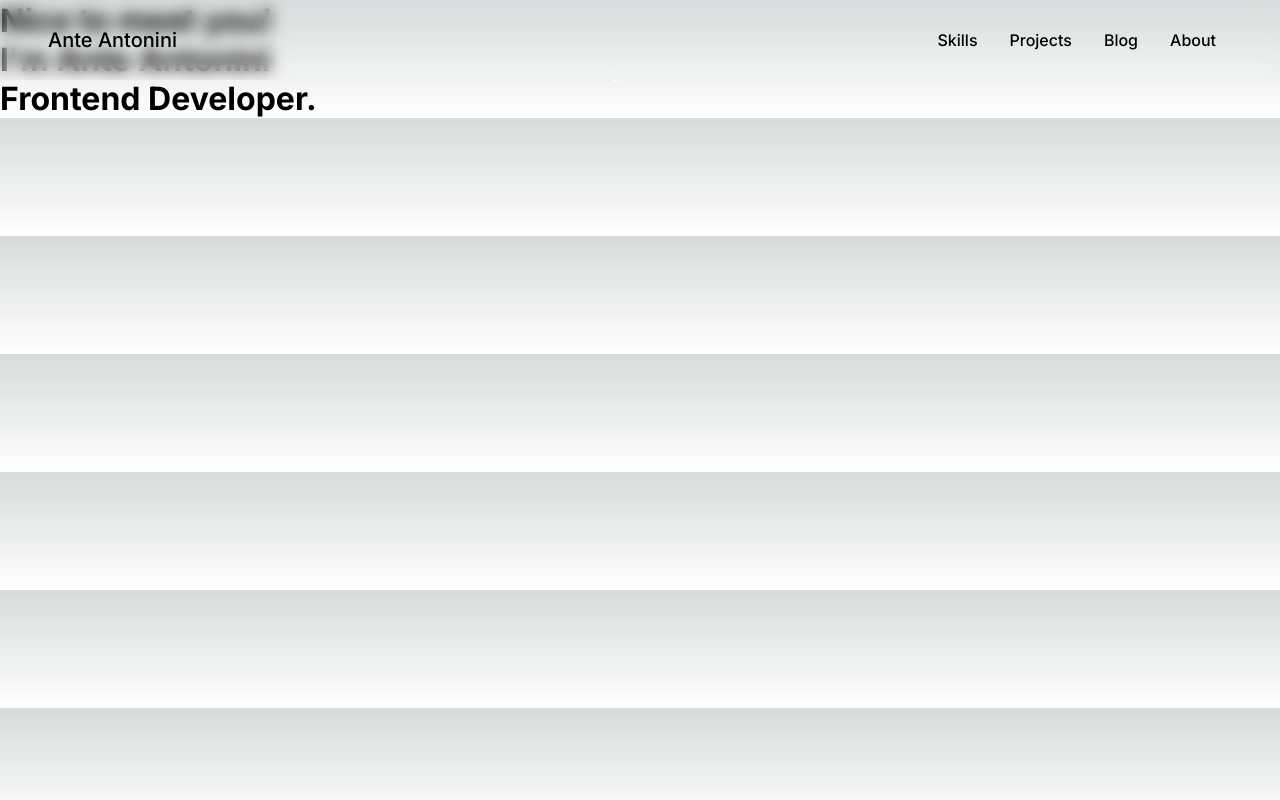
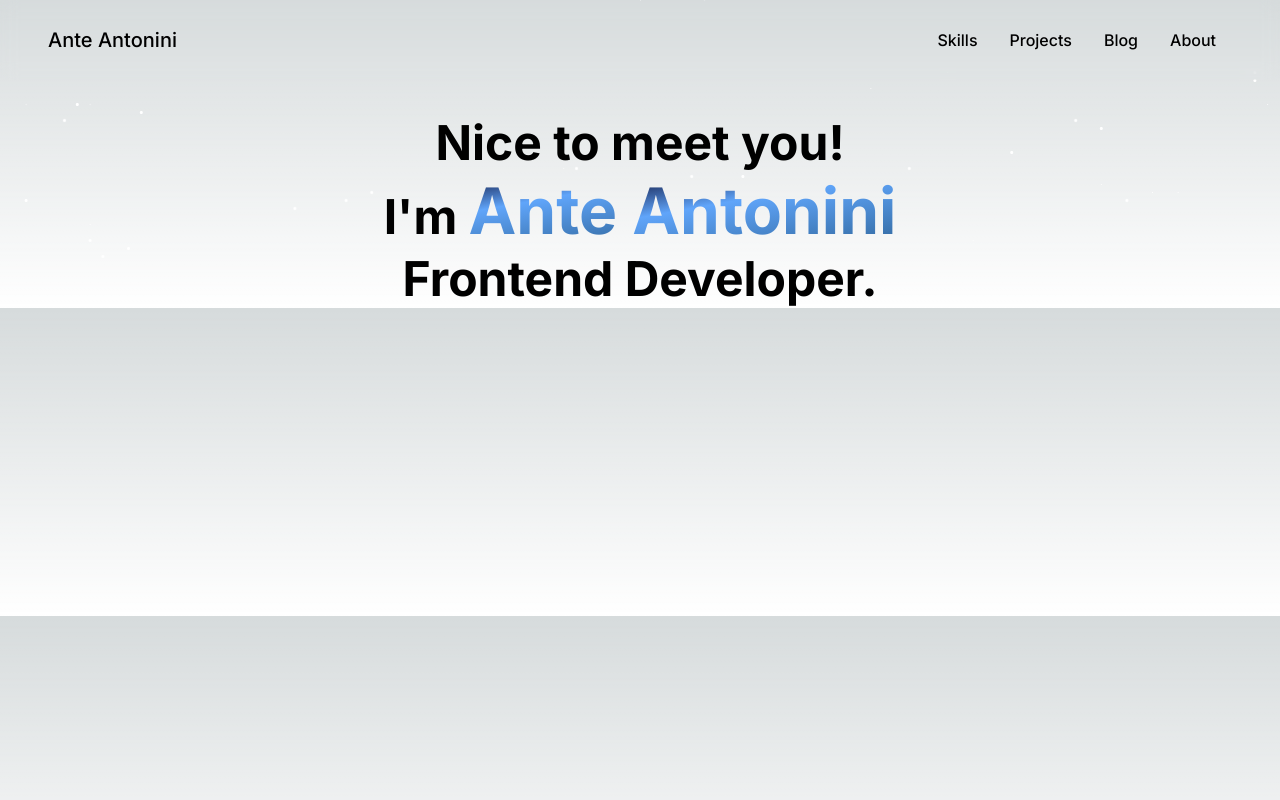
Before and after one commit to AnteAntonini/Portfolio, a Next.js app: page / in a window 1280 px wide. Built offline with nearby package versions, Linux system fonts and the light colour scheme.

Commit message:
change class names

```diff
--- a/src/app/page.module.css
+++ b/src/app/page.module.css
@@ -1,46 +1,28 @@
-.main {
+.home {
   display: flex;
   flex-direction: column;
   align-items: center;
-  min-height: 200vh;
-  padding: 6rem 4rem;
+  max-height: 100vh;
 }
 
-.stars {
-  height: 1px;
-  width: 1px;
-  background-color: #fff;
-  border-radius: 50%;
-  box-shadow: 24vw 9vh 1px 0px #fff, 12vw -24vh 0px 1px #fff,
-    -45vw -22vh 0px 0px #fff, -37vw -40vh 0px 1px #fff, 29vw 19vh 0px 1px #fff,
-    4vw -8vh 0px 1px #fff, -5vw 21vh 1px 1px #fff, -27vw 26vh 1px 1px #fff,
-    -47vw -3vh 1px 1px #fff, -28vw -30vh 0px 1px #fff, -43vw -27vh 0px 1px #fff,
-    4vw 22vh 1px 1px #fff, 36vw 23vh 0px 0px #fff, -21vw 24vh 1px 1px #fff,
-    -16vw 2vh 1px 0px #fff, -16vw -6vh 0px 0px #fff, 5vw 26vh 0px 0px #fff,
-    -34vw 41vh 0px 0px #fff, 1vw 42vh 1px 1px #fff, 11vw -13vh 1px 1px #fff,
-    48vw -8vh 1px 0px #fff, 22vw -15vh 0px 0px #fff, 45vw 49vh 0px 0px #fff,
-    43vw -27vh 1px 1px #fff, 20vw -2vh 0px 0px #fff, 8vw 22vh 0px 1px #fff,
-    39vw 48vh 1px 1px #fff, -21vw -11vh 0px 1px #fff, -40vw 45vh 0px 1px #fff,
-    11vw -30vh 1px 0px #fff, 26vw 30vh 1px 0px #fff, 45vw -29vh 0px 1px #fff,
-    -2vw 18vh 0px 0px #fff, -29vw -45vh 1px 0px #fff, -7vw -27vh 1px 1px #fff,
-    42vw 24vh 0px 0px #fff, 45vw -48vh 1px 0px #fff, -36vw -18vh 0px 0px #fff,
-    -44vw 13vh 0px 1px #fff, 36vw 16vh 0px 1px #fff, 40vw 24vh 0px 0px #fff,
-    18vw 11vh 0px 0px #fff, -15vw -23vh 1px 0px #fff, -24vw 48vh 0px 1px #fff,
-    27vw -45vh 1px 0px #fff, -2vw -24vh 0px 1px #fff, -15vw -28vh 0px 0px #fff,
-    -43vw 13vh 1px 0px #fff, 7vw 27vh 1px 0px #fff, 47vw 5vh 0px 0px #fff,
-    -45vw 15vh 1px 1px #fff, -5vw -28vh 0px 1px #fff, 38vw 25vh 1px 1px #fff,
-    -39vw -1vh 1px 0px #fff, 5vw 0vh 1px 0px #fff, 49vw 13vh 0px 0px #fff,
-    48vw 10vh 0px 1px #fff, 19vw -28vh 0px 0px #fff, 4vw 7vh 0px 0px #fff,
-    21vw 21vh 1px 1px #fff, -15vw -15vh 0px 1px #fff, -6vw -42vh 1px 0px #fff,
-    -15vw 48vh 1px 1px #fff, -23vw 25vh 1px 1px #fff, -48vw 25vh 0px 1px #fff,
-    -31vw -19vh 0px 1px #fff, 4vw 37vh 1px 1px #fff, -43vw 28vh 0px 0px #fff,
-    3vw -25vh 0px 1px #fff, -39vw 14vh 0px 1px #fff, -40vw 31vh 0px 1px #fff,
-    35vw -36vh 1px 1px #fff, 16vw 49vh 0px 0px #fff, 6vw 39vh 0px 0px #fff,
-    3vw -35vh 0px 1px #fff, -44vw -2vh 1px 0px #fff, -6vw 21vh 1px 0px #fff,
-    48vw 9vh 1px 1px #fff, -43vw 30vh 1px 1px #fff, 29vw -12vh 1px 1px #fff,
-    -48vw 13vh 1px 0px #fff, -42vw 32vh 1px 1px #fff, 34vw 15vh 1px 1px #fff,
-    29vw -37vh 1px 1px #fff, 28vw 2vh 0px 0px #fff;
-  animation: zoom 10s alternate infinite;
+.introText {
+  margin-top: 7rem;
+  font-size: 3rem;
+  text-align: center;
+  animation: fadeIn 3s ease-in alternate;
+}
+
+.introName {
+  font-size: 4rem;
+  background: linear-gradient(
+    170deg,
+    rgba(42, 68, 124, 1) 15%,
+    rgba(96, 165, 250, 1) 38%,
+    rgba(57, 114, 172, 1) 88%
+  );
+  background-clip: text;
+  -webkit-text-fill-color: transparent;
+  -webkit-background-clip: text;
 }
 
 @keyframes zoom {
@@ -52,15 +34,22 @@
   }
 }
 
-.name {
-  font-size: 4rem;
-  background: linear-gradient(
-    200deg,
-    rgba(2, 0, 36, 1) 0%,
-    rgba(96, 165, 250, 1) 35%,
-    rgba(0, 212, 255, 1) 100%
-  );
-  background-clip: text;
-  -webkit-text-fill-color: transparent;
-  -webkit-background-clip: text;
+@keyframes fadeIn {
+  from {
+    opacity: 0;
+  }
+  to {
+    opacity: 1;
+  }
 }
+
+@media screen and (max-width: 720px) {
+  .mainHeader {
+    margin-top: 5rem;
+    font-size: 2rem;
+  }
+
+  .introName {
+    font-size: 3rem;
+  }
+}
```
